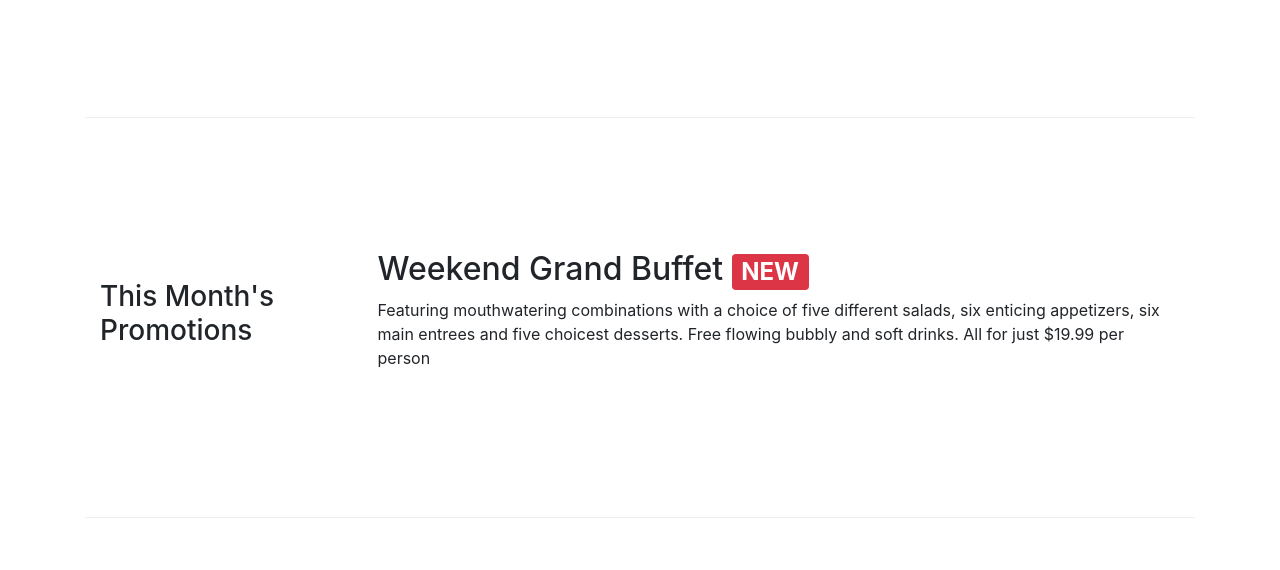
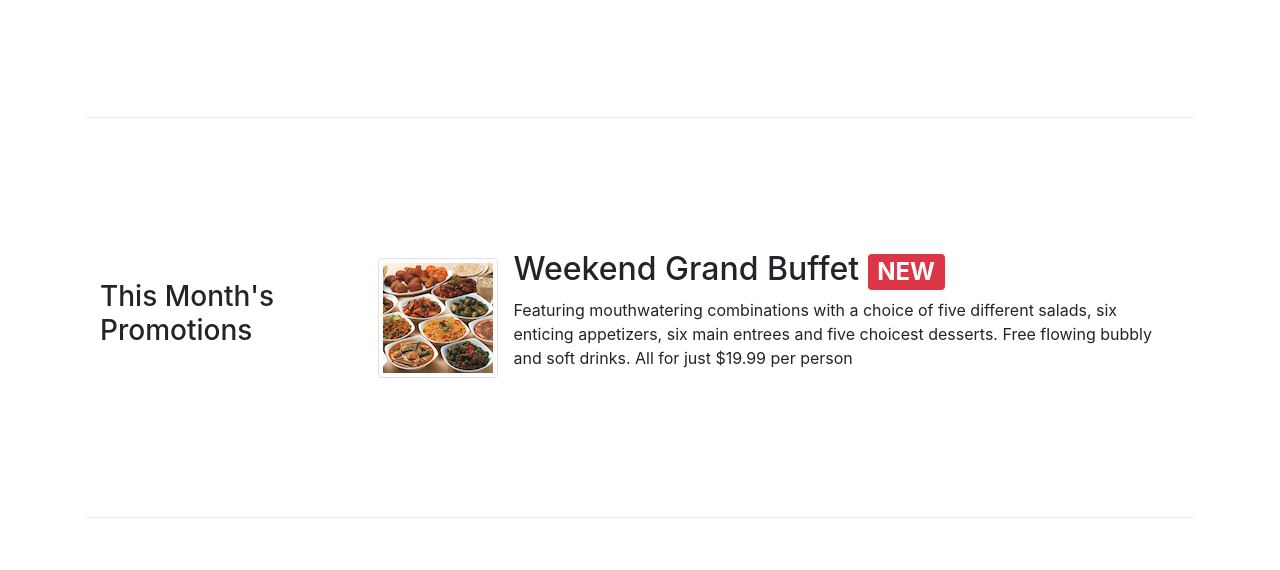
Before and after one commit to Safei-Ashraf/Italian-Resturant-con-Fusion, a website: page index.html in a window 1280 px wide. Shown: the part 616-1186 px from the top of the page. Drawn offline with nearby package versions, Linux system fonts and the light colour scheme.

Commit message:
Assignment 2

```diff
--- a/index.html
+++ b/index.html
@@ -75,11 +75,15 @@
 
         <div class="row row-content align-items-center">
             <div class="col-12 col-sm-4 col-md-3">
-                <h3>This Month's Promotions</h3>
+                <h3 class="mt-0">This Month's Promotions</h3>
             </div>
-            <div  class="col col-sm col-md">
+            <div class="media col-sm-8 col-md-9">
+                <img class="d-flex mr-3 img-thumbnail align-self-center"
+                        src="img/buffet.png" alt="buffet">
+            <div class="media-body">
                 <h2>Weekend Grand Buffet <span class="badge badge-danger"> NEW</span></h2>
                 <p>Featuring mouthwatering combinations with a choice of five different salads, six enticing appetizers, six main entrees and five choicest desserts. Free flowing bubbly and soft drinks. All for just $19.99 per person </p>
+            </div>
             </div>
         </div>
 
```
